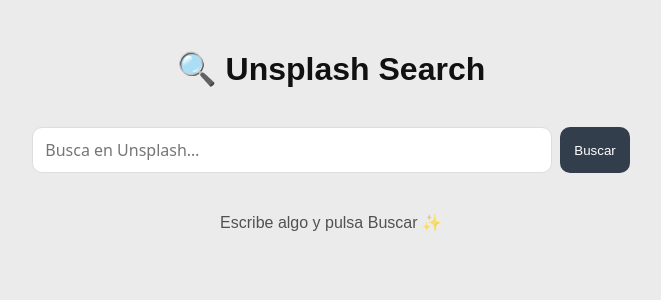
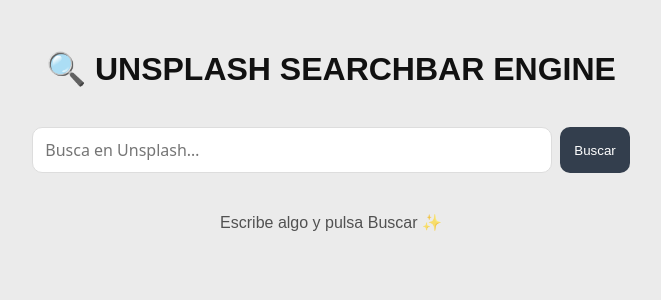
Before and after one commit to Ari-Dsgns/unsplash-searchbar-engine, a React (Vite) app: page / in a window 1280 px wide. Shown: the top 300 px of the page, without its empty margins (309-970 px from the left). Built offline with nearby package versions, Linux system fonts and the light colour scheme.

Commit message:
changes4

```diff
--- a/src/app/App.jsx
+++ b/src/app/App.jsx
@@ -27,7 +27,7 @@
 
   return (
     <div className="container">
-      <h1>🔍 Unsplash Search</h1>
+      <h1>🔍 UNSPLASH SEARCHBAR ENGINE</h1>
 
       <SearchBar onSearch={onSearch} defaultValue={query} />
 
```
